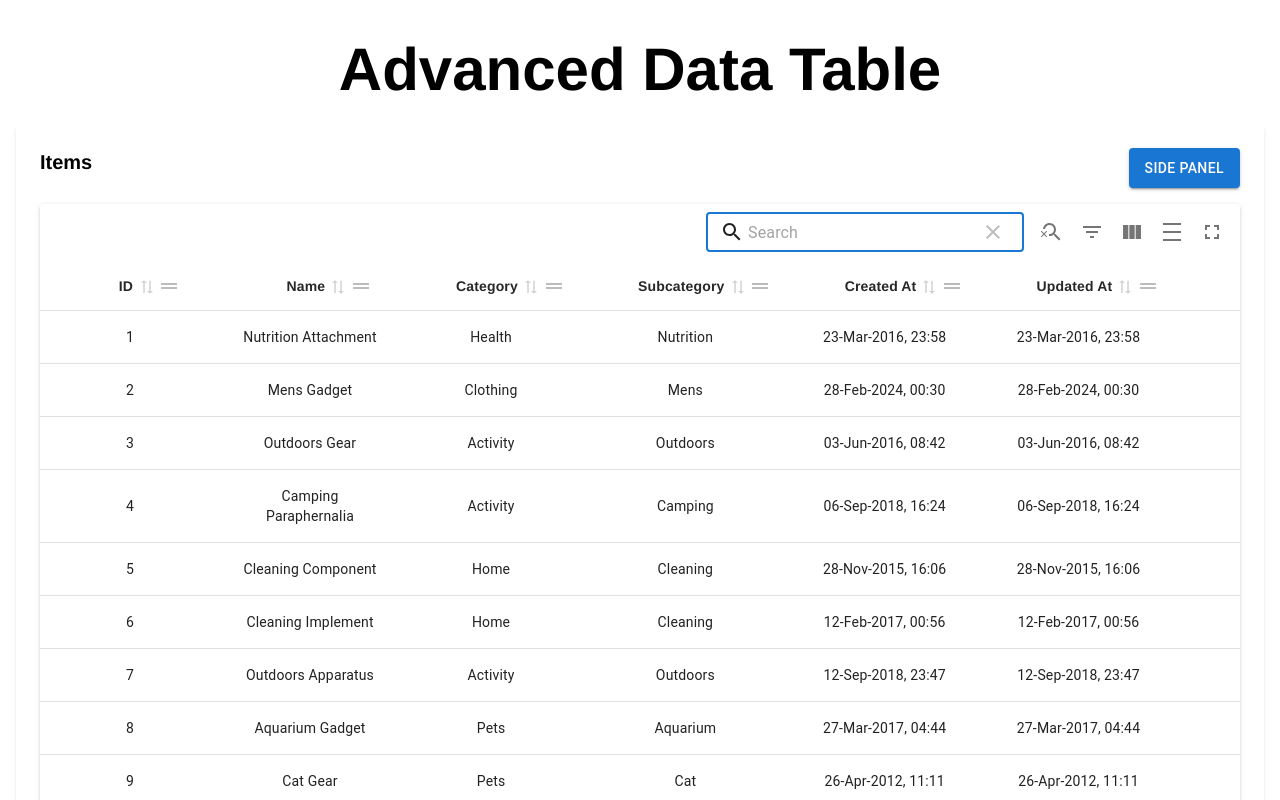
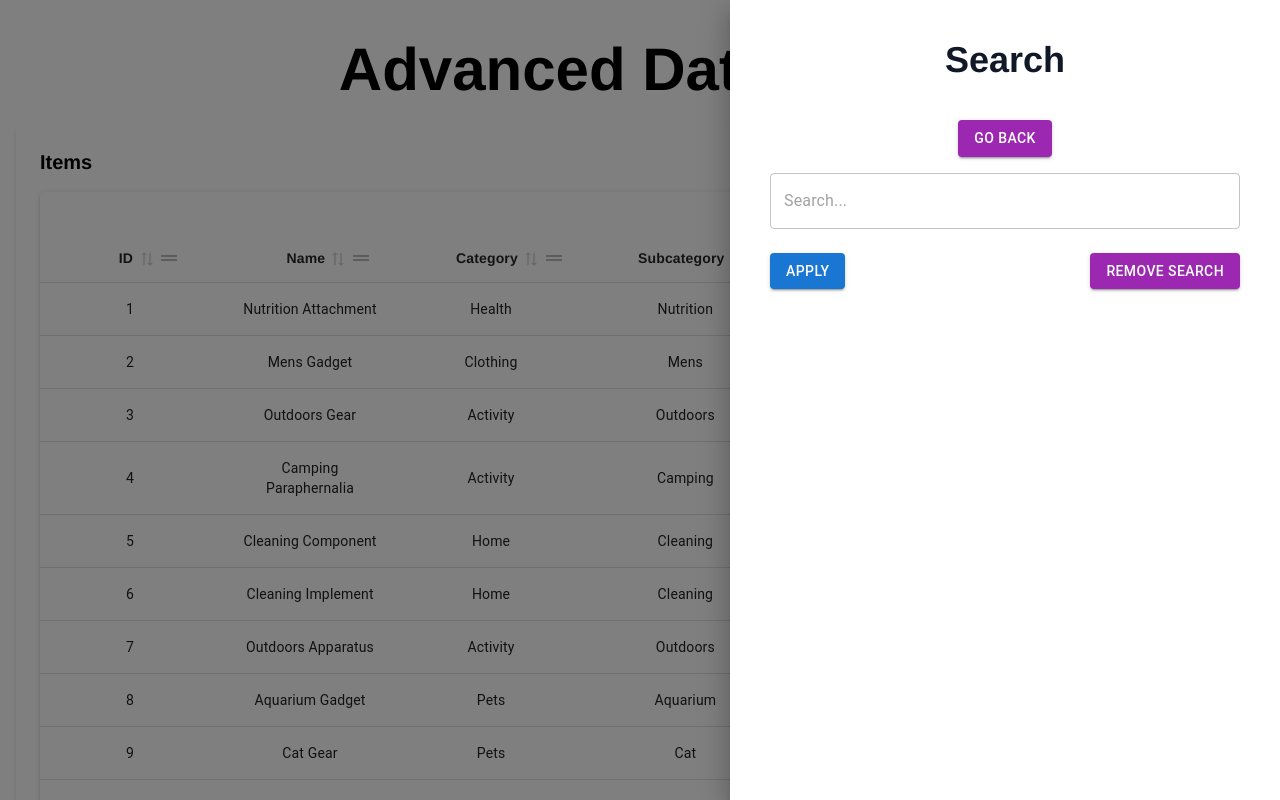
Before and after one commit to Anmol-Srv/Advanced-Data-Table, a React (Create React App) app: page / in a window 1280 px wide. Both pictures are taken after a click on the button 1052 px from the left and 232 px from the top of the page. Shown: the top 800 px of the page. Built offline with nearby package versions, Linux system fonts and the light colour scheme.

Commit message:
Disabled Default topToolbar and added custom buttons

```diff
--- a/src/component/DataTable.js
+++ b/src/component/DataTable.js
@@ -1,14 +1,157 @@
+// import React, { useMemo, useState, useEffect } from 'react';
+// import { MaterialReactTable } from 'material-react-table';
+// import sampleData from '../sampleData';
+// import Button from '@mui/material/Button';
+// import SidePanel from './SidePanel';
+// import moment from 'moment';
+
+// const DataTable = () => {
+//   const [isPanelOpen, setIsPanelOpen] = useState(false);
+//   const [globalFilter, setGlobalFilter] = useState('');
+//   const [activeOption, setActiveOption] = useState('');
+//   const [sorting, setSorting] = useState([]);
+//   const [grouping, setGrouping] = useState([]);
+//   const [columnVisibility, setColumnVisibility] = useState({});
+//   const [filteredData, setFilteredData] = useState(sampleData);
+//   const [initialGroup, setInitialGroup] = useState('');
+
+//   const columns = useMemo(
+//     () => [
+//       {
+//         accessorKey: 'id',
+//         header: 'ID',
+//       },
+//       {
+//         accessorKey: 'name',
+//         header: 'Name',
+//       },
+//       {
+//         accessorKey: 'category',
+//         header: 'Category',
+//       },
+//       {
+//         accessorKey: 'subcategory',
+//         header: 'Subcategory',
+//       },
+//       {
+//         accessorKey: 'createdAt',
+//         header: 'Created At',
+//         Cell: ({ row }) => moment(row.original.createdAt).format('DD-MMM-YYYY, HH:mm'),
+//       },
+//       {
+//         accessorKey: 'updatedAt',
+//         header: 'Updated At',
+//         Cell: ({ row }) => moment(row.original.createdAt).format('DD-MMM-YYYY, HH:mm'),
+//       },
+//       {
+//         accessorKey: 'price',
+//         header: 'Price',
+//       },
+//       {
+//         accessorKey: 'sale_price',
+//         header: 'Sale Price',
+//       },
+//     ],
+//     []
+//   );
+
+//   useEffect(() => {
+//     const initialVisibility = {};
+//     columns.forEach(column => {
+//       initialVisibility[column.accessorKey] = true;
+//     });
+//     setColumnVisibility(initialVisibility);
+//   }, [columns]);
+
+//   const handleGroupApply = (group) => {
+//     setInitialGroup(group.length > 0 ? group[0] : '');
+//     setGrouping(group);
+//   };
+
+//   return (
+//     <div className="p-6">
+//       <div className="flex justify-between mb-4">
+//         <h2 className="text-xl font-semibold">Items</h2>
+//         <Button variant="contained" onClick={() => setIsPanelOpen(true)} style={{ height: '40px' }}>
+//           Side Panel
+//         </Button>
+//       </div>
+//       <MaterialReactTable
+//         data={filteredData}
+//         columns={columns}
+//         enableColumnOrdering={false}
+//         enableCellActions={true}
+//         enableSorting={true}
+//         enableGrouping={true}
+//         enablePagination={true}
+//         enableColumnVisibility={true}
+//         enableFilters={true}
+//         manualPagination={false}
+//         enableColumnActions={false}
+//         muiPaginationProps={{
+//           color: 'primary',
+//           showRowsPerPage: false,
+//           variant: 'outlined',
+//         }}
+//         muiTableHeadCellProps={{
+//           align: 'center',
+//         }}
+//         muiTableBodyCellProps={{
+//           align: 'center',
+//         }}
+//         muiTableFooterCellProps={{
+//           align: 'center',
+//         }}
+//         paginationDisplayMode='pages'
+//         state={{
+//           globalFilter,
+//           sorting,
+//           columnVisibility,
+//           grouping
+//         }}
+//         onGlobalFilterChange={setGlobalFilter}
+//         onSortingChange={setSorting}
+//         onGroupingChange={handleGroupApply}
+//         onColumnVisibilityChange={setColumnVisibility}
+//       />
+//       <SidePanel
+//         open={isPanelOpen}
+//         onClose={() => setIsPanelOpen(false)}
+//         columns={columns}
+//         data={sampleData}
+//         setGlobalFilter={setGlobalFilter}
+//         setFilter={setFilteredData}
+//         setSorting={setSorting}
+//         setGrouping={setGrouping}
+//         activeOption={activeOption}
+//         setActiveOption={setActiveOption}
+//         columnVisibility={columnVisibility}
+//         setColumnVisibility={setColumnVisibility}
+//         initialGroup={initialGroup}
+//       />
+//     </div>
+//   );
+// };
+
+// export default DataTable;
+
+
 import React, { useMemo, useState, useEffect } from 'react';
 import { MaterialReactTable } from 'material-react-table';
 import sampleData from '../sampleData';
-import Button from '@mui/material/Button';
+import IconButton from '@mui/material/IconButton';
+import SearchIcon from '@mui/icons-material/Search';
+import SwapVertIcon from '@mui/icons-material/SwapVert';
+import FilterListIcon from '@mui/icons-material/FilterList';
+import VisibilityIcon from '@mui/icons-material/Visibility';
+import GroupWorkIcon from '@mui/icons-material/GroupWork';
 import SidePanel from './SidePanel';
 import moment from 'moment';
 
 const DataTable = () => {
   const [isPanelOpen, setIsPanelOpen] = useState(false);
+  const [activeOption, setActiveOption] = useState('');
   const [globalFilter, setGlobalFilter] = useState('');
-  const [activeOption, setActiveOption] = useState('');
   const [sorting, setSorting] = useState([]);
   const [grouping, setGrouping] = useState([]);
   const [columnVisibility, setColumnVisibility] = useState({});
@@ -68,13 +211,15 @@ const DataTable = () => {
     setGrouping(group);
   };
 
+  const openSidePanel = (option) => {
+    setActiveOption(option);
+    setIsPanelOpen(true);
+  };
+
   return (
     <div className="p-6">
       <div className="flex justify-between mb-4">
         <h2 className="text-xl font-semibold">Items</h2>
-        <Button variant="contained" onClick={() => setIsPanelOpen(true)} style={{ height: '40px' }}>
-          Side Panel
-        </Button>
       </div>
       <MaterialReactTable
         data={filteredData}
@@ -113,6 +258,25 @@ const DataTable = () => {
         onSortingChange={setSorting}
         onGroupingChange={handleGroupApply}
         onColumnVisibilityChange={setColumnVisibility}
+        renderTopToolbar={() => (
+          <div className="flex justify-end">
+            <IconButton onClick={() => openSidePanel('search')}>
+              <SearchIcon />
+            </IconButton>
+            <IconButton onClick={() => openSidePanel('sort')}>
+              <SwapVertIcon />
+            </IconButton>
+            <IconButton onClick={() => openSidePanel('filter')}>
+              <FilterListIcon />
+            </IconButton>
+            <IconButton onClick={() => openSidePanel('toggleColumns')}>
+              <VisibilityIcon />
+            </IconButton>
+            <IconButton onClick={() => openSidePanel('group')}>
+              <GroupWorkIcon />
+            </IconButton>
+          </div>
+        )}
       />
       <SidePanel
         open={isPanelOpen}
--- a/src/component/SidePanel.js
+++ b/src/component/SidePanel.js
@@ -1,3 +1,125 @@
+// import React from 'react';
+// import Drawer from '@mui/material/Drawer';
+// import Button from '@mui/material/Button';
+// import SearchIcon from '@mui/icons-material/Search';
+// import SortIcon from '@mui/icons-material/Sort';
+// import FilterListIcon from '@mui/icons-material/FilterList';
+// import TocIcon from '@mui/icons-material/Toc';
+// import GroupWorkIcon from '@mui/icons-material/GroupWork';
+// import SearchComponent from './Functions/SearchComponent';
+// import SortComponent from './Functions/SortComponent';
+// import GroupComponent from './Functions/GroupComponent';
+// import FilterComponent from './Functions/FilterComponent';
+// import ColumnVisibilityToggle from './Functions/ColumnVisibilityToggleComponent';
+
+// const SidePanel = ({
+//   open,
+//   onClose,
+//   columns,
+//   setFilter,
+//   data,
+//   setGlobalFilter,
+//   setSorting,
+//   setGrouping,
+//   activeOption,
+//   setActiveOption,
+//   columnVisibility,
+//   setColumnVisibility,
+//   initialGroup,
+// }) => {
+
+//   const handleOptionSelect = (option) => {
+//     setActiveOption(option);
+//   };
+
+//   const goBack = () => {
+//     setActiveOption('');
+//   };
+
+//   const renderActiveOption = () => {
+//     switch (activeOption) {
+//       case 'search':
+//         return <SearchComponent setGlobalFilter={setGlobalFilter} goBack={goBack} closePanel={onClose} />;
+//       case 'sort':
+//         return <SortComponent columns={columns} setSorting={setSorting} goBack={goBack} />;
+//       case 'group':
+//         return <GroupComponent columns={columns} setGrouping={setGrouping} goBack={goBack} closePanel={onClose} initialGroup={initialGroup} />;
+//       case 'filter':
+//         return <FilterComponent goBack={goBack} setFilter={setFilter} data={data} closePanel={onClose} />;
+//       case 'toggleColumns':
+//         return <ColumnVisibilityToggle columns={columns} columnVisibility={columnVisibility} setColumnVisibility={setColumnVisibility} goBack={goBack} />;
+//       default:
+//         return renderOptions();
+//     }
+//   };
+
+//   const renderOptions = () => (
+//     <div>
+//       <Button
+//         startIcon={<SearchIcon />}
+//         fullWidth
+//         onClick={() => handleOptionSelect('search')}
+//         variant="contained"
+//         color="primary"
+//         style={{ margin: '8px 0', height: '60px', fontSize: '20px' }}
+//       >
+//         Search
+//       </Button>
+//       <Button
+//         startIcon={<SortIcon />}
+//         fullWidth
+//         onClick={() => handleOptionSelect('sort')}
+//         variant="contained"
+//         color="primary"
+//         style={{ margin: '8px 0', height: '60px', fontSize: '20px' }}
+//       >
+//         Sort
+//       </Button>
+//       <Button
+//         startIcon={<GroupWorkIcon />}
+//         fullWidth
+//         onClick={() => handleOptionSelect('group')}
+//         variant="contained"
+//         color="primary"
+//         style={{ margin: '8px 0', height: '60px', fontSize: '20px' }}
+//       >
+//         Group
+//       </Button>
+//       <Button
+//         startIcon={<FilterListIcon />}
+//         fullWidth
+//         onClick={() => handleOptionSelect('filter')}
+//         variant="contained"
+//         color="primary"
+//         style={{ margin: '8px 0', height: '60px', fontSize: '20px' }}
+//       >
+//         Filter
+//       </Button>
+//       <Button
+//         startIcon={<TocIcon />}
+//         fullWidth
+//         onClick={() => handleOptionSelect('toggleColumns')}
+//         variant="contained"
+//         color="primary"
+//         style={{ margin: '8px 0', height: '60px', fontSize: '20px' }}
+//       >
+//         Toggle Columns
+//       </Button>
+//     </div>
+//   );
+
+//   return (
+//     <Drawer anchor="right" open={open} onClose={onClose}>
+//       <div className='w-[550px] p-10 text-center'>
+//         <h3 className='font-bold text-4xl mb-8 text-gray-900 mb-10'>Options</h3>
+//         {renderActiveOption()}
+//       </div>
+//     </Drawer>
+//   );
+// };
+
+// export default SidePanel;
+
 import React from 'react';
 import Drawer from '@mui/material/Drawer';
 import Button from '@mui/material/Button';
@@ -34,6 +156,23 @@ const SidePanel = ({
 
   const goBack = () => {
     setActiveOption('');
+  };
+
+  const getTitle = () => {
+    switch (activeOption) {
+      case 'search':
+        return 'Search';
+      case 'sort':
+        return 'Sort';
+      case 'group':
+        return 'Group';
+      case 'filter':
+        return 'Filter';
+      case 'toggleColumns':
+        return 'Toggle Columns';
+      default:
+        return 'Options';
+    }
   };
 
   const renderActiveOption = () => {
@@ -111,11 +250,11 @@ const SidePanel = ({
   return (
     <Drawer anchor="right" open={open} onClose={onClose}>
       <div className='w-[550px] p-10 text-center'>
-        <h3 className='font-bold text-4xl mb-8 text-gray-900 mb-10'>Options</h3>
+        <h3 className='font-bold text-4xl mb-8 text-gray-900 mb-10'>{getTitle()}</h3>
         {renderActiveOption()}
       </div>
     </Drawer>
   );
 };
 
-export default SidePanel; /Functions/
+export default SidePanel;
```
